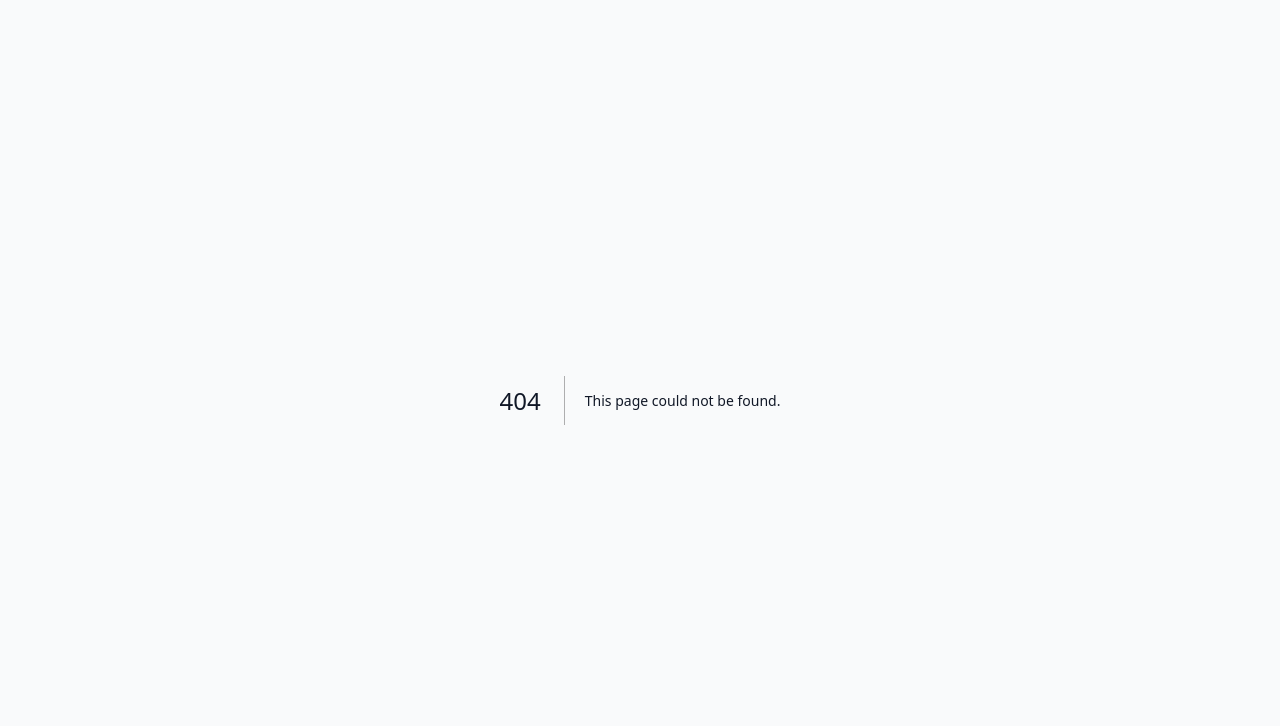
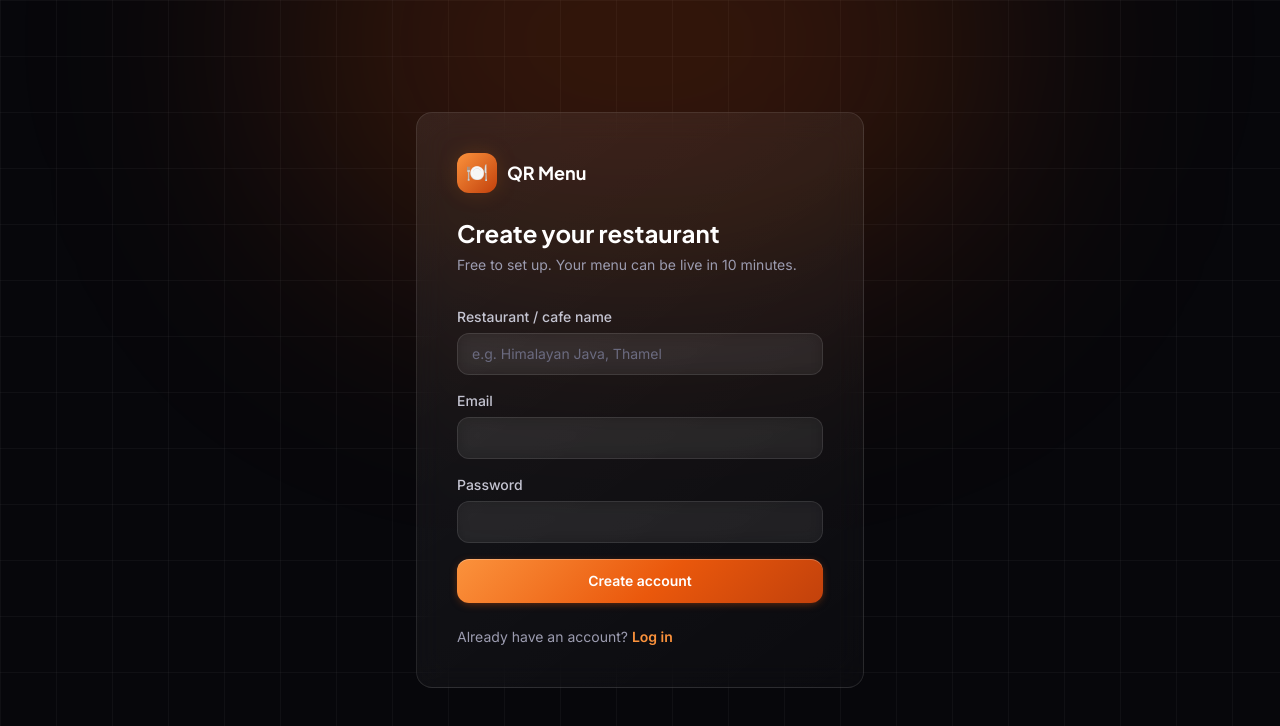
Before and after one commit to Sameer769dev/qr-menu, a Next.js app: page /signup in a window 1280 px wide. Before the commit this address had no page. Shown: the top 726 px of the page. Built offline with nearby package versions, Linux system fonts and the light colour scheme; no server answers.

Commit message:
Implement signup page with restaurant creation

```diff
--- /dev/null
+++ b/app/signup/page.jsx
@@ -0,0 +1,176 @@
+'use client';
+
+import { useState } from 'react';
+import { useRouter } from 'next/navigation';
+import Link from 'next/link';
+import { createClient } from '@/lib/supabase/client';
+
+function slugify(name) {
+  return (
+    name
+      .toLowerCase()
+      .trim()
+      .replace(/[^a-z0-9\s-]/g, '')
+      .replace(/[\s_]+/g, '-')
+      .replace(/-+/g, '-')
+      .replace(/^-|-$/g, '') || 'restaurant'
+  );
+}
+
+export default function SignupPage() {
+  const router = useRouter();
+  const supabase = createClient();
+  const [restaurantName, setRestaurantName] = useState('');
+  const [email, setEmail] = useState('');
+  const [password, setPassword] = useState('');
+  const [error, setError] = useState('');
+  const [needsConfirm, setNeedsConfirm] = useState(false);
+  const [loading, setLoading] = useState(false);
+
+  async function handleSubmit(e) {
+    e.preventDefault();
+    setError('');
+    setLoading(true);
+
+    const { data: authData, error: authError } = await supabase.auth.signUp({
+      email,
+      password,
+    });
+    if (authError) {
+      setError(authError.message);
+      setLoading(false);
+      return;
+    }
+
+    if (!authData.session) {
+      setNeedsConfirm(true);
+      setLoading(false);
+      return;
+    }
+
+    const base = slugify(restaurantName);
+    const slug = `${base}-${Math.random().toString(36).slice(2, 6)}`;
+    const { error: restError } = await supabase.from('restaurants').insert({
+      owner_id: authData.user.id,
+      name: restaurantName,
+      slug,
+    });
+    if (restError) {
+      setError(restError.message);
+      setLoading(false);
+      return;
+    }
+
+    router.push('/dashboard');
+    router.refresh();
+  }
+
+  if (needsConfirm) {
+    return (
+      <main className="relative flex min-h-screen items-center justify-center overflow-hidden bg-ink-950 px-4">
+        <div className="bg-grid-dark absolute inset-0" />
+        <div className="absolute left-1/2 top-[-200px] h-[480px] w-[720px] -translate-x-1/2 rounded-full bg-brand-600/20 blur-[130px]" />
+        <div className="glass relative w-full max-w-md p-10 text-center animate-scale-in">
+          <div className="text-5xl">📧</div>
+          <h1 className="mt-4 font-display text-xl font-bold text-white">
+            Confirm your email
+          </h1>
+          <p className="mt-2 text-sm leading-relaxed text-ink-300">
+            We sent a confirmation link to <strong className="text-white">{email}</strong>.
+            Click it, then log in — we&apos;ll finish setting up your restaurant.
+          </p>
+          <Link href="/login" className="btn-primary mt-8 w-full py-3">
+            Go to login
+          </Link>
+        </div>
+      </main>
+    );
+  }
+
+  return (
+    <main className="relative flex min-h-screen items-center justify-center overflow-hidden bg-ink-950 px-4 py-10">
+      <div className="bg-grid-dark absolute inset-0" />
+      <div className="absolute left-1/2 top-[-200px] h-[480px] w-[720px] -translate-x-1/2 rounded-full bg-brand-600/20 blur-[130px]" />
+
+      <div className="glass relative w-full max-w-md p-8 animate-scale-in sm:p-10">
+        <Link href="/" className="inline-flex items-center gap-2.5">
+          <span className="flex h-10 w-10 items-center justify-center rounded-xl bg-gradient-to-br from-brand-400 to-brand-700 text-lg shadow-glow-sm">
+            🍽️
+          </span>
+          <span className="font-display text-lg font-bold text-white">QR Menu</span>
+        </Link>
+
+        <h1 className="mt-6 font-display text-2xl font-bold text-white">
+          Create your restaurant
+        </h1>
+        <p className="mt-1.5 text-sm text-ink-300">
+          Free to set up. Your menu can be live in 10 minutes.
+        </p>
+
+        <form onSubmit={handleSubmit} className="mt-8 space-y-4">
+          <div>
+            <label className="label-dark" htmlFor="rname">
+              Restaurant / cafe name
+            </label>
+            <input
+              id="rname"
+              type="text"
+              required
+              placeholder="e.g. Himalayan Java, Thamel"
+              className="input-dark"
+              value={restaurantName}
+              onChange={(e) => setRestaurantName(e.target.value)}
+            />
+          </div>
+          <div>
+            <label className="label-dark" htmlFor="email">Email</label>
+            <input
+              id="email"
+              type="email"
+              required
+              autoComplete="email"
+              className="input-dark"
+              value={email}
+              onChange={(e) => setEmail(e.target.value)}
+            />
+          </div>
+          <div>
+            <label className="label-dark" htmlFor="password">Password</label>
+            <input
+              id="password"
+              type="password"
+              required
+              minLength={6}
+              autoComplete="new-password"
+              className="input-dark"
+              value={password}
+              onChange={(e) => setPassword(e.target.value)}
+            />
+          </div>
+          {error && (
+            <p className="rounded-lg border border-red-500/20 bg-red-500/10 px-3 py-2 text-sm text-red-400">
+              {error}
+            </p>
+          )}
+          <button
+            type="submit"
+            disabled={loading}
+            className="btn-primary w-full py-3"
+          >
+            {loading ? 'Creating…' : 'Create account'}
+          </button>
+        </form>
+
+        <p className="mt-6 text-sm text-ink-300">
+          Already have an account?{' '}
+          <Link
+            href="/login"
+            className="font-semibold text-brand-400 transition hover:text-brand-300"
+          >
+            Log in
+          </Link>
+        </p>
+      </div>
+    </main>
+  );
+}
```
